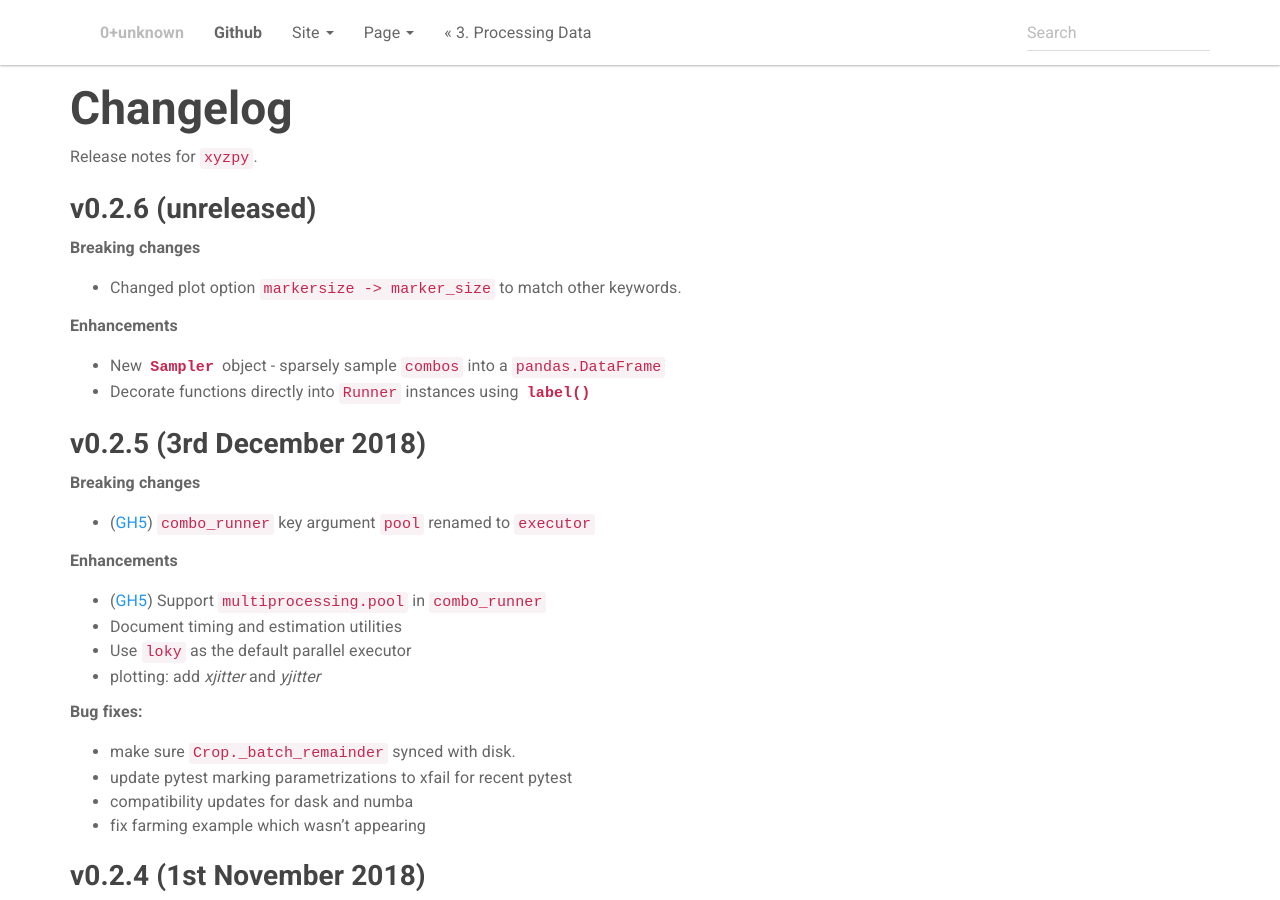
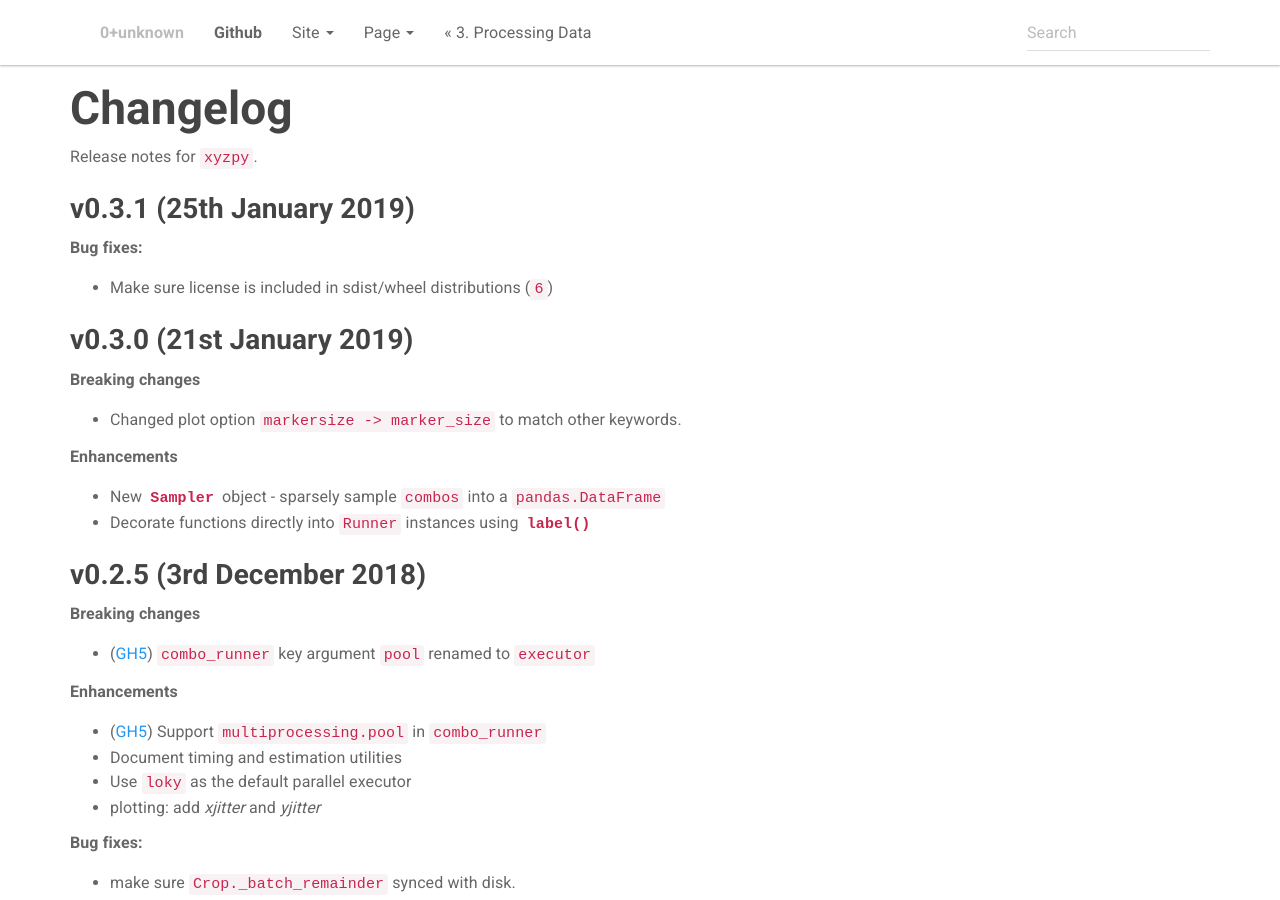
Before and after one commit to jcmgray/xyzpy, a Sphinx documentation site: the page built from docs/changelog.rst, in a window 1280 px wide and 900 px high. Built offline with Sphinx 7.4.7, drawn with Linux system fonts in a browser that asks for light colours; pages that are not in the unit, such as notebooks, are missing from menus; cross-references to code outside the pages are shown as plain code.

Commit message:
update changelog [ci skip]

```diff
--- a/docs/changelog.rst
+++ b/docs/changelog.rst
@@ -4,10 +4,20 @@ Changelog
 Release notes for ``xyzpy``.
 
 
-.. _whats-new.0.2.6:
+.. _whats-new.0.3.1:
 
-v0.2.6 (unreleased)
--------------------
+v0.3.1 (25th January 2019)
+--------------------------
+
+**Bug fixes:**
+
+- Make sure license is included in sdist/wheel distributions (:pr:`6`)
+
+
+.. _whats-new.0.3.0:
+
+v0.3.0 (21st January 2019)
+--------------------------
 
 **Breaking changes**
 
```
